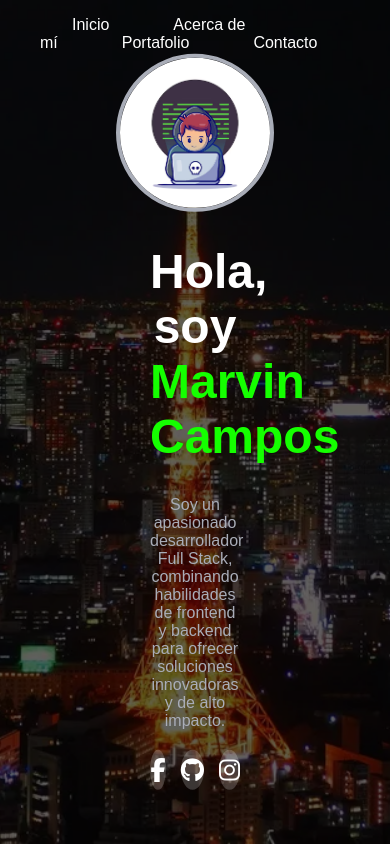
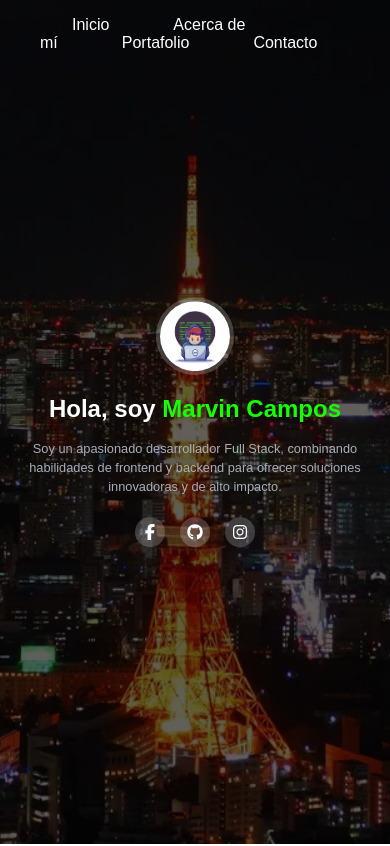
Before and after one commit to MarvinH10/portafolio, a Next.js app: page / in a window 390 px wide. Shown: the top 846 px of the page. Built offline with nearby package versions, Linux system fonts and the light colour scheme.

Commit message:
Cambios en Hero

```diff
--- a/app/components/Hero/Hero.module.css
+++ b/app/components/Hero/Hero.module.css
@@ -37,8 +37,8 @@
     top: 50%;
     transform: translateY(-50%);
     z-index: 100;
-    padding-left: 150px;
-    padding-right: 150px;
+    padding-left: 200px;
+    padding-right: 200px;
 }
 
 .h1 {
@@ -47,6 +47,8 @@
 
 .parrafo {
     color: #a9adb8;
+    font-size: 1rem;
+    line-height: 1.5;
 }
 
 .span {
@@ -62,8 +64,10 @@
 
 .circleImage {
     border-radius: 50%;
-    border: 4px solid #a9adb8;
+    border: 4px solid rgba(255, 255, 255, 0.2);
     object-fit: cover;
+    width: 120px;
+    height: 120px;
 }
 
 .socialLinks {
@@ -85,9 +89,72 @@
     font-size: 1.5rem;
     text-decoration: none;
     transition: transform 0.3s ease, background-color 0.3s ease;
+    outline: none;
 }
 
 .socialLinks a:hover {
     transform: scale(1.2);
     background-color: rgba(255, 255, 255, 0.4);
 }
+
+@media (max-width: 768px) {
+    .content {
+        padding-left: 50px;
+        padding-right: 50px;
+    }
+
+    .h1 {
+        font-size: 2rem;
+    }
+
+    .parrafo {
+        font-size: 0.9rem;
+    }
+
+    .circleImage {
+        width: 90px;
+        height: 90px;
+    }
+
+    .socialLinks a {
+        width: 35px;
+        height: 35px;
+        font-size: 1.2rem;
+        outline: none;
+    }
+
+    .socialLinks a:focus {
+        outline: none;
+    }
+}
+
+@media (max-width: 480px) {
+    .content {
+        padding-left: 20px;
+        padding-right: 20px;
+    }
+
+    .h1 {
+        font-size: 1.5rem;
+    }
+
+    .parrafo {
+        font-size: 0.8rem;
+    }
+
+    .circleImage {
+        width: 70px;
+        height: 70px;
+    }
+
+    .socialLinks a {
+        width: 30px;
+        height: 30px;
+        font-size: 1rem;
+        outline: none;
+    }
+
+    .socialLinks a:focus {
+        outline: none;
+    }
+}
```
